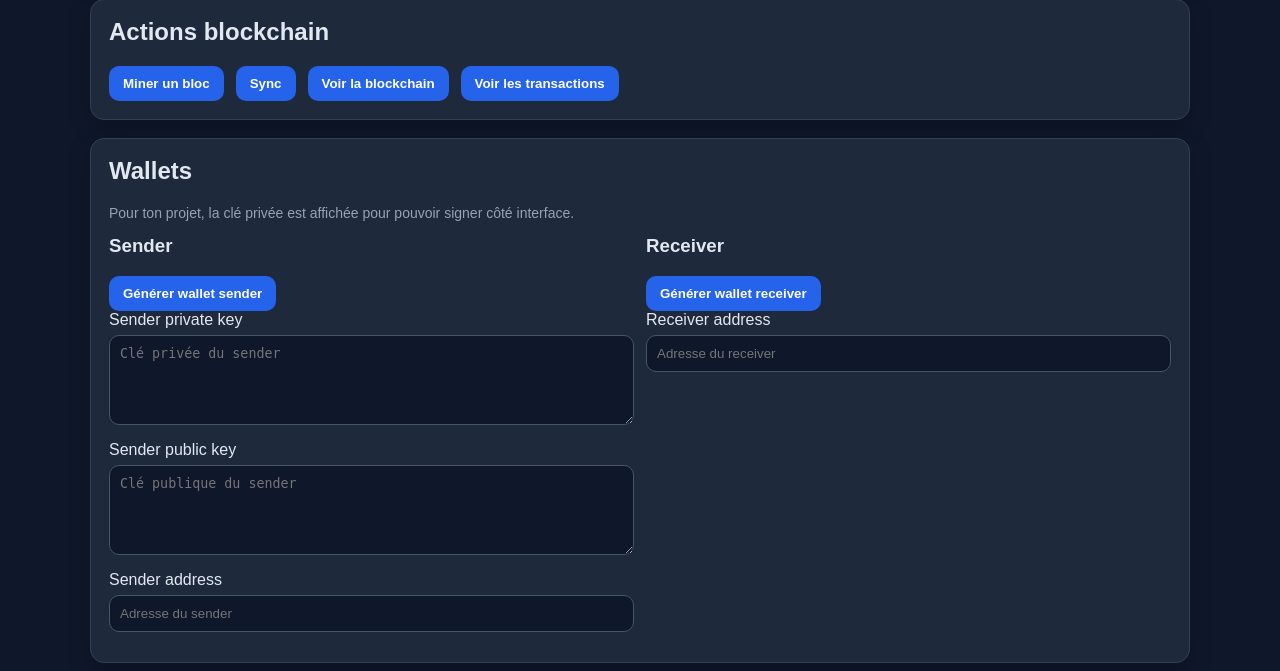
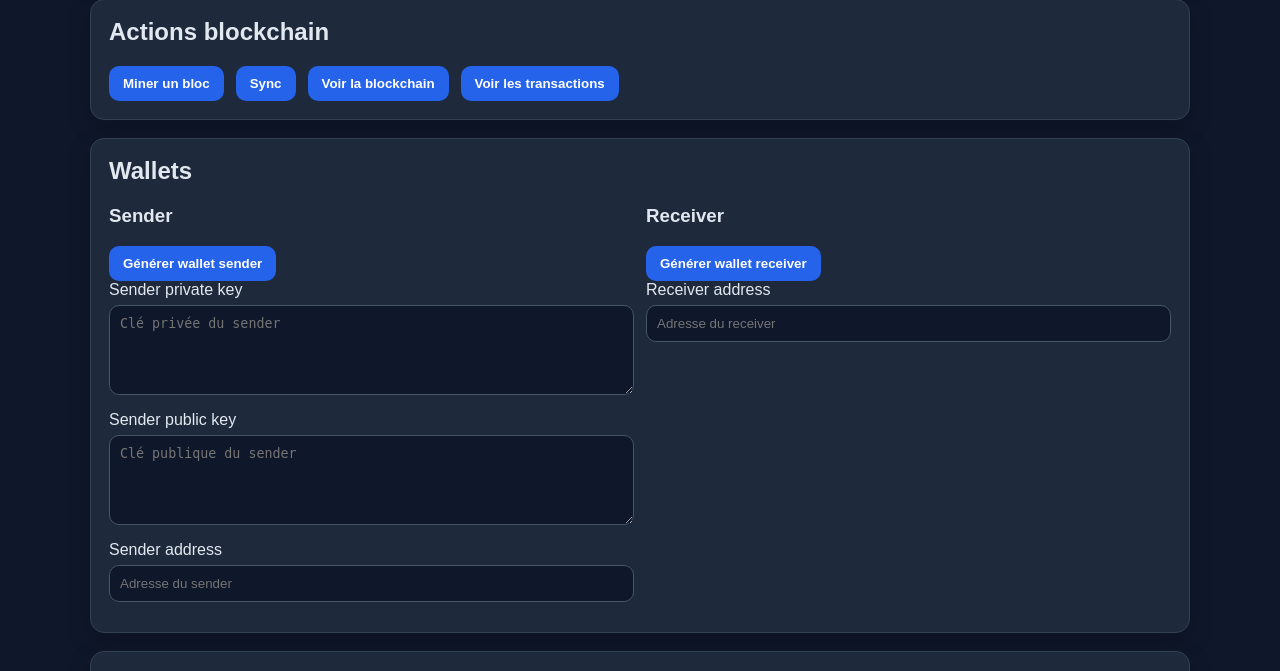
Before and after one commit to MeuxyVex/WobblyToken, a Flask app: page / in a window 1280 px wide. Shown: the part 185-856 px from the top of the page. Run offline with Flask 3, Linux system fonts and the light colour scheme.

Commit message:
petite modification html

```diff
--- a/blockchain-simulation/node/templates/index.html
+++ b/blockchain-simulation/node/templates/index.html
@@ -3,7 +3,7 @@
 <head>
   <meta charset="UTF-8" />
   <meta name="viewport" content="width=device-width, initial-scale=1.0" />
-  <title>WobblyToken UI</title>
+  <title>WobblyToken</title>
   <style>
     body {
       font-family: Arial, sans-serif;
@@ -164,10 +164,6 @@
 
     <div class="card">
       <h2>Wallets</h2>
-      <p class="muted">
-        Pour ton projet, la clé privée est affichée pour pouvoir signer côté interface.
-      </p>
-
       <div class="row">
         <div class="col">
           <h3>Sender</h3>
```
